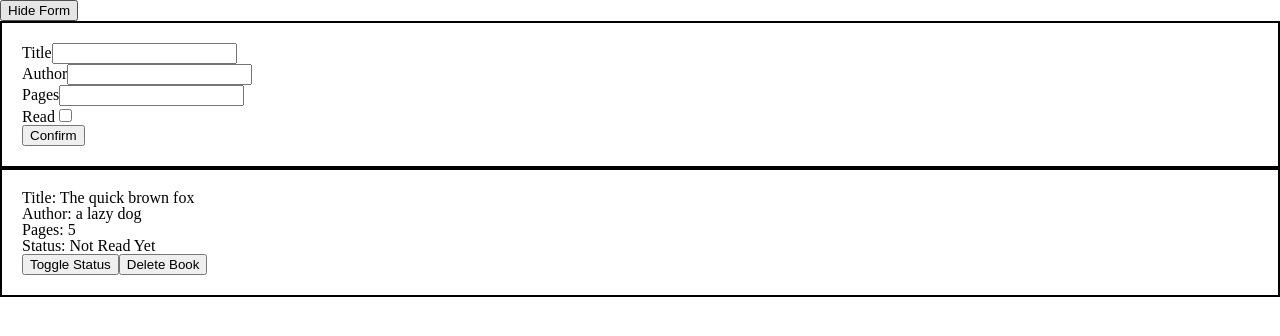
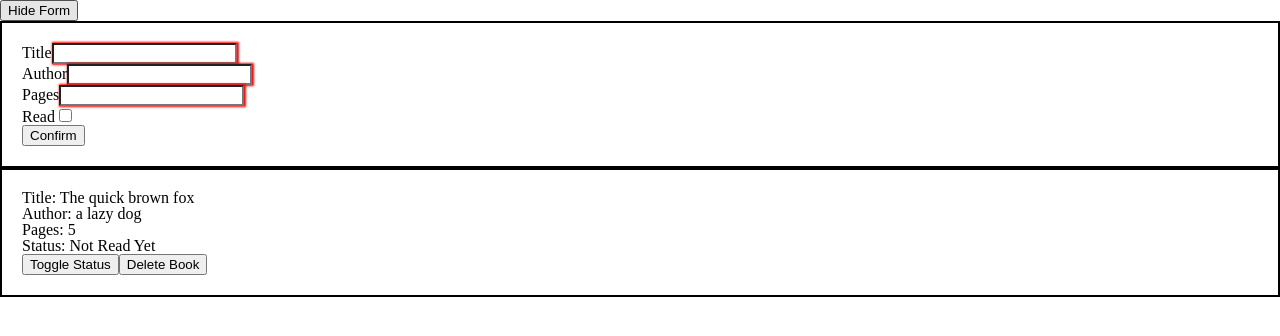
Before and after one commit to sky-pose-rick/book-library, a plain HTML site: page index.html in a window 1280 px wide. Both pictures are taken after a click on the button "NEW BOOK!". Drawn offline with Linux system fonts and the light colour scheme.

Commit message:
add css styling to form validation

```diff
--- a/styles/style.css
+++ b/styles/style.css
@@ -7,3 +7,11 @@
     border: solid 2px;
     padding: 20px;
 }
+
+input:invalid{
+    box-shadow: 1px 0 2px 1px red;
+}
+
+input:invalid:focus{
+    box-shadow: none;
+}
```
